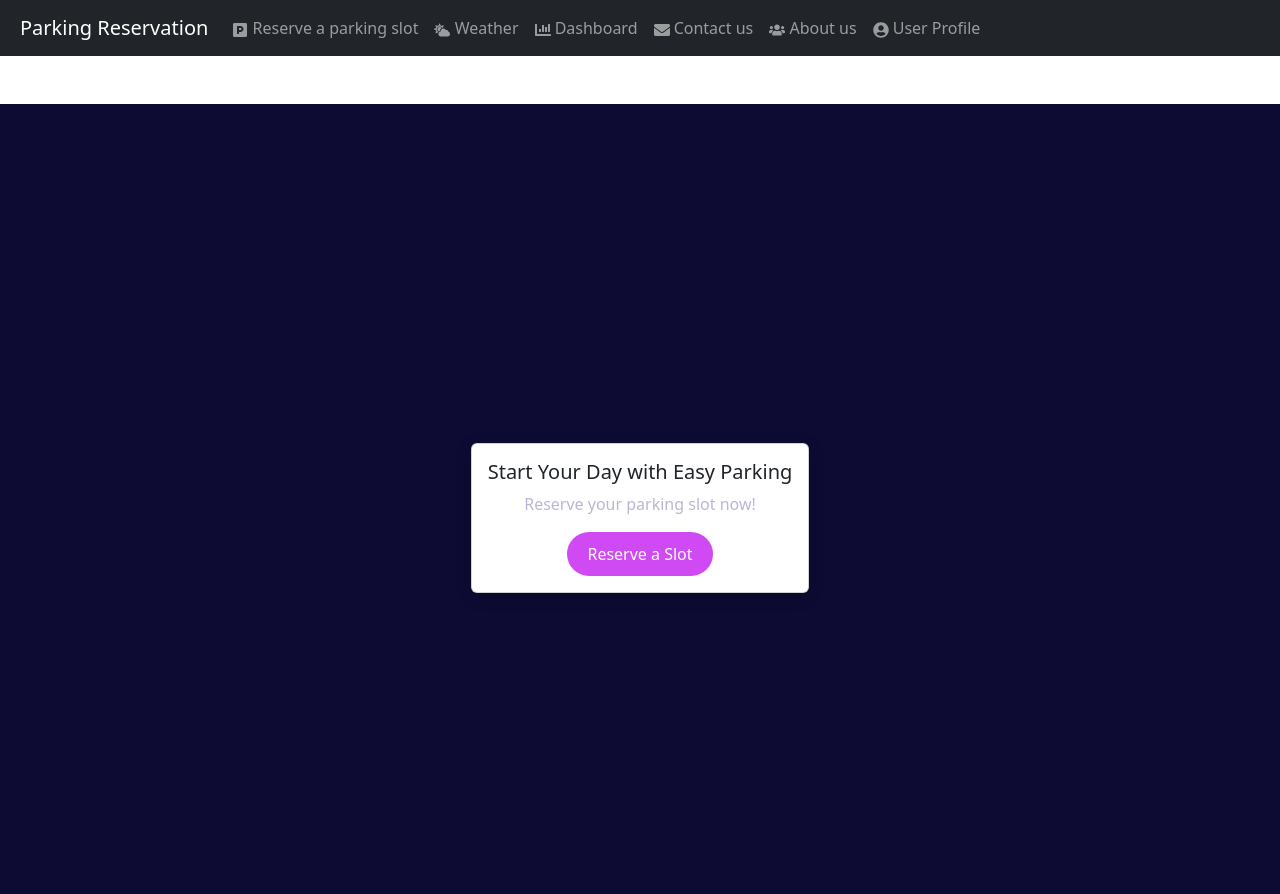
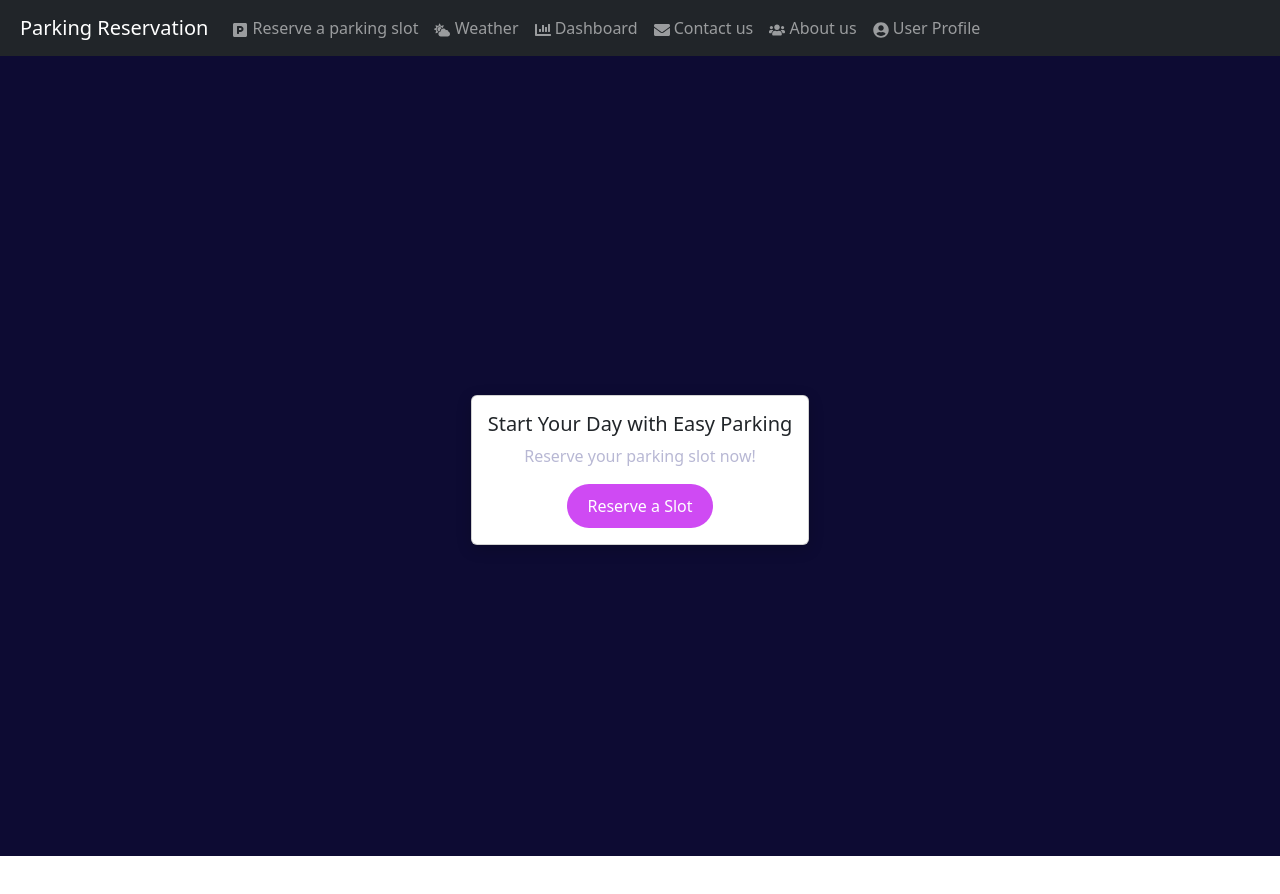
Before and after one commit to rashmithachamikara/ParkSnap, a React (Create React App) app in the folder parksnap_front/: page /reserve in a window 1280 px wide. Shown: the top 894 px of the page. After the commit the page ends 856 px from the top, so only its background shows below. Built offline with nearby package versions, Linux system fonts and the light colour scheme.

Commit message:
Minor fixes to frontend

```diff
--- a/parksnap_front/public/index.html
+++ b/parksnap_front/public/index.html
@@ -29,7 +29,7 @@
     href="https://cdnjs.cloudflare.com/ajax/libs/font-awesome/5.15.3/css/all.min.css"
   />
 
-    <title>React App</title>
+    <title>Park Snap</title>
   </head>
   <body>
     <noscript>You need to enable JavaScript to run this app.</noscript>
--- a/parksnap_front/src/components/Footer.jsx
+++ b/parksnap_front/src/components/Footer.jsx
@@ -4,7 +4,7 @@ import { Container } from 'react-bootstrap';
 
 function Footer() {
   return (
-    <footer className="bg-dark text-white mt-5 p-4 text-center">
+    <footer className="bg-dark text-white p-4 text-center">
       <Container>
         <p>&copy; 2024 Faculty of IT - University of Moratuwa. All Rights Reserved.</p>
         <p>
--- a/parksnap_front/src/components/Reservepage.jsx
+++ b/parksnap_front/src/components/Reservepage.jsx
@@ -8,7 +8,7 @@ function Reserve() {
   return (
     <>
       <NavigationBar />
-      <div className="reserve-container mt-5 pt-5">
+      <div className="reserve-container pt-5">
         <Card className="text-center">
           <Card.Body>
             <Card.Title>Start Your Day with Easy Parking</Card.Title>
```
